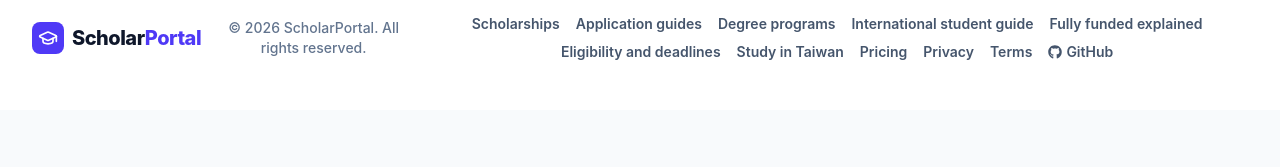
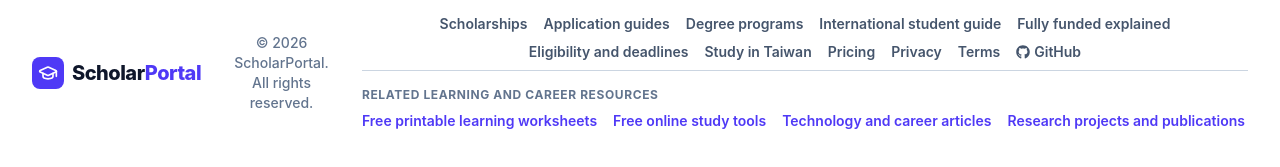
Before and after one commit to KanwarAfaq/global-scholar-portal, a React (Vite) app: page / in a window 1280 px wide. Shown: the part 1529-1696 px from the top of the page. Before the commit the page ends 1639 px from the top, so only its background shows below. Built offline with nearby package versions, Linux system fonts and the light colour scheme; no server answers; the database is empty.

Commit message:
feat(seo): connect portfolio resources with contextual search-friendly links
* feat(seo): add relevant contextual cross-site learning and career links

* ci(seo): verify contextual links, tests and production build

```diff
--- a/src/components/layout/Footer.jsx
+++ b/src/components/layout/Footer.jsx
@@ -32,6 +32,15 @@ export default function Footer() {
                className="inline-flex items-center gap-1 text-slate-600 dark:text-slate-300 hover:text-indigo-600" aria-label="ScholarPortal source code on GitHub">
               <FaGithub aria-hidden="true" /> GitHub
             </a>
+            <div className="w-full border-t border-slate-200 pt-4 dark:border-slate-700" aria-label="Related independent resources">
+              <p className="mb-2 text-xs font-bold uppercase tracking-wider text-slate-500 dark:text-slate-400">Related learning and career resources</p>
+              <div className="flex flex-wrap gap-x-4 gap-y-2 text-sm">
+                <a href="https://worksheet.live/" className="text-indigo-600 hover:underline dark:text-indigo-400">Free printable learning worksheets</a>
+                <a href="https://anytool.online/" className="text-indigo-600 hover:underline dark:text-indigo-400">Free online study tools</a>
+                <a href="https://kmafaq.online/" className="text-indigo-600 hover:underline dark:text-indigo-400">Technology and career articles</a>
+                <a href="https://kmafaq.site/" className="text-indigo-600 hover:underline dark:text-indigo-400">Research projects and publications</a>
+              </div>
+            </div>
           </nav>
         </div>
       </div>
```
